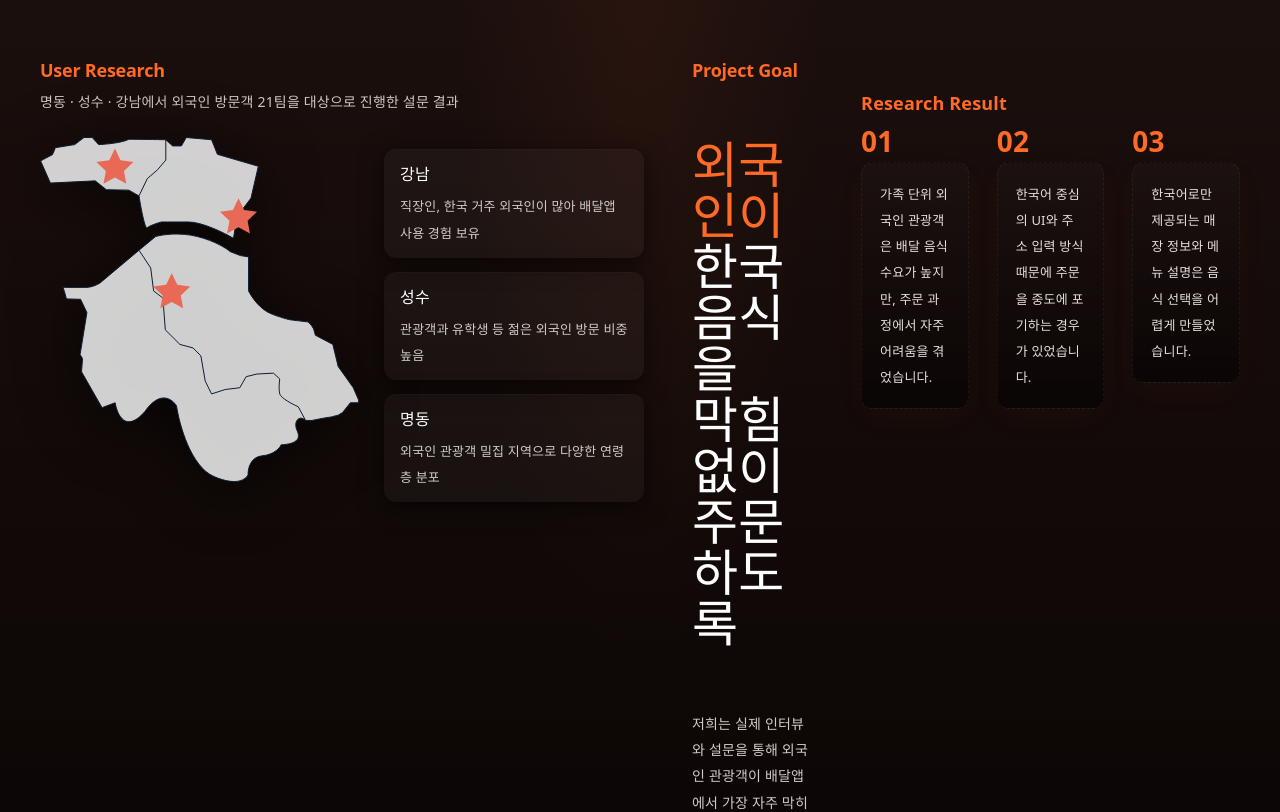
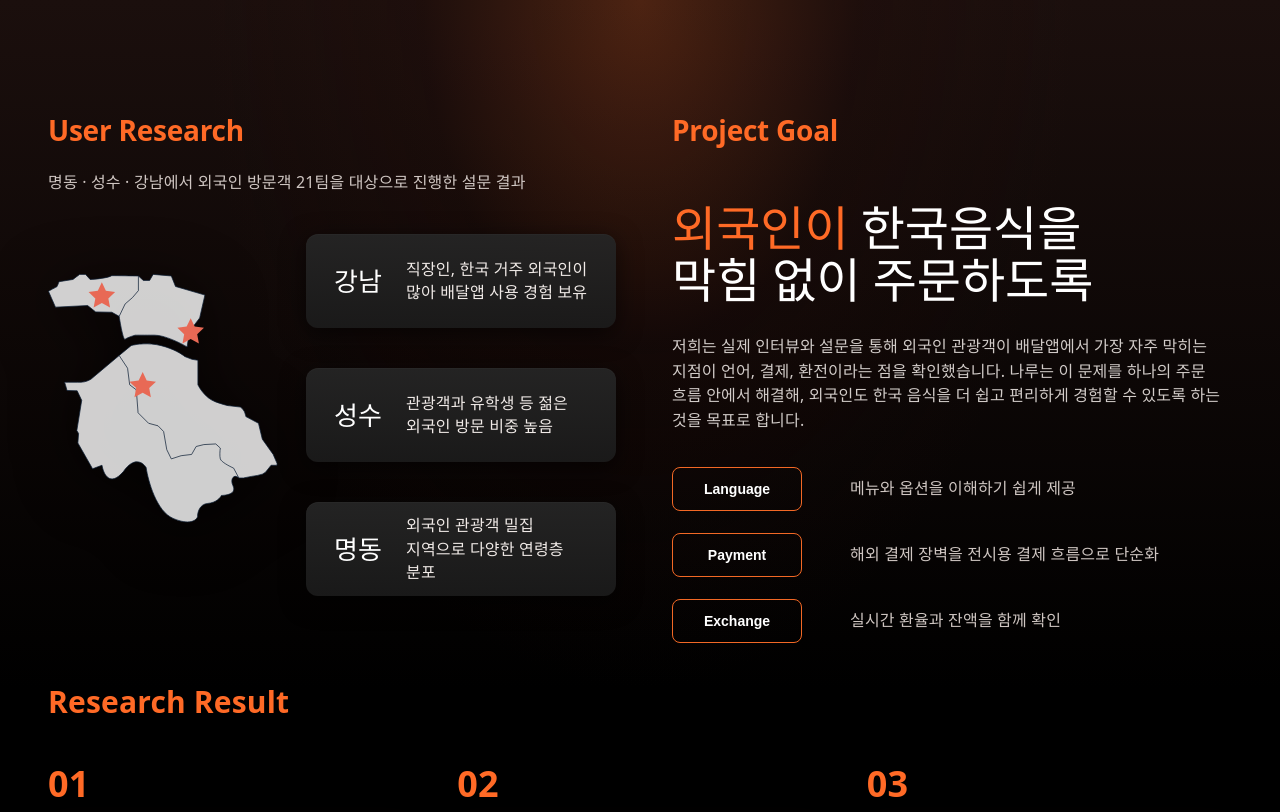
Before and after one commit to 2026-Naru/Naru_Homepage, a React (Vite) app in the folder homepage/: page /research in a window 1280 px wide. Shown: the top 812 px of the page. Built offline with nearby package versions, Linux system fonts and the light colour scheme; a web font is replaced by a local one.

Commit message:
새 스크롤 적용

```diff
--- a/homepage/src/pages/Research.css
+++ b/homepage/src/pages/Research.css
@@ -28,161 +28,342 @@
 
 .research{
 	min-height:100vh;
-	padding:60px 40px;
-	background: radial-gradient(ellipse at top, rgba(255,106,38,0.06) 0%, transparent 20%), linear-gradient(180deg, #1b0f0d 0%, #000 60%);
+	width:100vw;
+	margin-left:calc(50% - 50vw);
+	padding:114px clamp(72px, 5.6vw, 90px) 96px;
+	background:
+		radial-gradient(ellipse at top, rgba(255,106,38,0.22) 0%, rgba(42,13,8,0.2) 24%, transparent 48%),
+		linear-gradient(180deg, #1b0f0d 0%, #000 68%);
 	color:#fff;
+	overflow:hidden;
+	text-align:left;
+	box-sizing:border-box;
 }
 
 .research-inner{
-	max-width:1200px;
+	max-width:1420px;
 	margin:0 auto;
-	display:flex;
-	gap:48px;
-	align-items:flex-start;
+	display:grid;
+	grid-template-columns:minmax(0, 690px) minmax(0, 585px);
+	column-gap:clamp(72px, 8vw, 142px);
+	row-gap:42px;
+	align-items:start;
+	justify-content:space-between;
 }
 
-.leftsection, .rightsection{
-	flex:1;
+.leftsection,
+.rightsection,
+.resultsection{
+	opacity:0;
+	transform:translateY(48px);
+	transition:
+		opacity 780ms ease,
+		transform 780ms cubic-bezier(0.22, 1, 0.36, 1);
+}
+
+.rightsection{
+	transition-delay:140ms;
+}
+
+.resultsection{
+	grid-column:1 / -1;
+	transition-delay:260ms;
+}
+
+.map-img,
+.area-item,
+.result-item,
+.feature-item{
+	opacity:0;
+	transform:translateY(28px);
+	transition:
+		opacity 700ms ease,
+		transform 700ms cubic-bezier(0.22, 1, 0.36, 1);
 }
 
 .section-title{
 	color:var(--accent);
-	font-size:18px;
+	font-size:28px;
 	margin:0 0 8px 0;
-	font-weight:700;
+	font-weight:800;
+	line-height:1.15;
 }
 
 .section-sub{
 	color:var(--muted);
-	margin:0 0 22px 0;
-	font-size:14px;
+	margin:24px 0 0 0;
+	font-size:16px;
+	font-weight:500;
+	line-height:1.5;
 }
 
 .map-title{
 	display:flex;
-	gap:24px;
+	gap:56px;
 	align-items:flex-start;
+	margin-top: 80px;
 }
 
 .map-img{
-	width:320px;
+	width:264px;
 	height:auto;
 	filter: drop-shadow(0 10px 30px rgba(0,0,0,0.8));
+	flex:0 0 auto;
 }
 
 .area-list{
 	display:flex;
 	flex-direction:column;
-	gap:14px;
-	margin-top:12px;
+	gap:40px;
+	margin-top:-40px;
 }
 
 .area-item{
-	background: rgba(255,255,255,0.03);
+	display:grid;
+	grid-template-columns:88px 1fr;
+	align-items:center;
+	width:376px;
+	min-height:94px;
+	background: linear-gradient(180deg, rgba(37,37,37,0.94), rgba(27,27,27,0.92));
 	border-radius:12px;
-	padding:12px 16px;
+	padding:0 32px 0 40px;
 	box-shadow: 0 6px 24px rgba(0,0,0,0.6), inset 0 1px 0 rgba(255,255,255,0.02);
-	min-width:260px;
+	box-sizing:border-box;
 }
+
+.area-item:nth-child(1){ transition-delay:220ms; }
+.area-item:nth-child(2){ transition-delay:320ms; }
+.area-item:nth-child(3){ transition-delay:420ms; }
 
 .area-name{
 	margin:0;
-	font-size:16px;
+	font-size:31px;
 	color:#fff;
 	font-weight:800;
+	line-height:1;
 }
 
 .area-desc{
-	margin:6px 0 0 0;
-	font-size:13px;
-	color:#d0cbc8;
+	margin:0;
+	font-size:16px;
+	color:#f0eae7;
+	font-weight:500;
+	line-height:1.45;
+	word-break:keep-all;
 }
 
 .research-result-heading{
 	color:var(--accent);
-	margin-top:30px;
-	margin-bottom:12px;
-	font-size:18px;
+	margin:0 0 46px;
+	font-size:30px;
+	font-weight:800;
+	line-height:1.15;
 }
 
 .result-list{
-	display:flex;
-	gap:28px;
-	margin-top:12px;
+	display:grid;
+	grid-template-columns:repeat(3, minmax(0, 370px));
+	justify-content:space-between;
+	gap:44px;
 }
 
 .result-item{
-	flex:1;
+	width:100%;
 }
+
+.result-item:nth-child(1){ transition-delay:520ms; }
+.result-item:nth-child(2){ transition-delay:620ms; }
+.result-item:nth-child(3){ transition-delay:720ms; }
 
 .result-num{
 	color:var(--accent);
-	font-size:28px;
+	font-size:36px;
 	font-weight:900;
-	margin-bottom:8px;
+	margin-bottom:14px;
+	line-height:1;
 }
 
 .result-box{
-	padding:18px;
+	display:flex;
+	align-items:center;
+	justify-content:center;
+	min-height:94px;
+	padding:18px 32px;
 	border-radius:12px;
 	background: linear-gradient(180deg, rgba(255,255,255,0.02), rgba(0,0,0,0.45));
 	border: 1px dashed rgba(255,255,255,0.06);
 	box-shadow: 0 10px 30px rgba(255,90,10,0.04);
 	color:#e6dfdc;
-	font-size:13px;
+	font-size:16px;
+	font-weight:500;
+	line-height:1.35;
+	text-align:center;
+	word-break:keep-all;
+	box-sizing:border-box;
 }
 
 .rightsection .section-title{ /* reuse */ }
 
 .goal{
     font-family: 'PartialSans';
-	font-size:50px;
-	line-height:1.02;
-	margin:60px 0;
+	font-size:58px;
+	line-height:1.08;
+	margin:58px 0 26px;
 	font-weight:900;
+	color:#fff;
+	letter-spacing:0;
+	word-break:keep-all;
 }
 
 .orange{ color:var(--accent); }
 
 .goal-desc{
 	color:#d1cbc8;
-	max-width:520px;
-	font-size:14px;
-	margin-bottom:18px;
+	max-width:580px;
+	font-size:16px;
+	line-height:1.55;
+	margin-bottom:34px;
+	font-weight:500;
+	word-break:keep-all;
 }
 
 .feature-list{
 	display:flex;
-	gap:18px;
-	margin-top:16px;
+	gap:22px;
+	margin-top:0;
 	flex-direction:column;
 }
 
 .feature-item{
 	display:flex;
 	align-items:center;
-	gap:12px;
+	gap:48px;
+}
+
+.feature-item:nth-child(1){ transition-delay:500ms; }
+.feature-item:nth-child(2){ transition-delay:600ms; }
+.feature-item:nth-child(3){ transition-delay:700ms; }
+
+.research--visible .leftsection,
+.research--visible .rightsection,
+.research--visible .resultsection,
+.research--visible .map-img,
+.research--visible .area-item,
+.research--visible .result-item,
+.research--visible .feature-item{
+	opacity:1;
+	transform:translateY(0);
 }
 
 .feature-btn{
 	background:transparent;
 	color:#fff;
 	border:1px solid rgba(255,110,40,0.95);
-	padding:10px 16px;
+	width:130px;
+	height:44px;
+	padding:0 16px;
 	border-radius:8px;
 	font-weight:800;
 	cursor:pointer;
+	font-size:14px;
 }
 
 .feature-desc{
 	color:#cfc6c2;
 	margin:0;
-	font-size:13px;
+	font-size:16px;
+	line-height:1.35;
+	font-weight:500;
+}
+
+@media (max-width:1280px){
+	.research{
+		padding-inline:48px;
+	}
+
+	.research-inner{
+		grid-template-columns:1fr 1fr;
+		column-gap:56px;
+	}
+
+	.map-title{
+		gap:28px;
+	}
+
+	.map-img{
+		width:230px;
+	}
+
+	.area-item{
+		width:310px;
+		grid-template-columns:72px 1fr;
+		padding-inline:28px;
+	}
+
+	.area-name{
+		font-size:26px;
+	}
+
+	.goal{
+		font-size:48px;
+	}
+
+	.result-list{
+		grid-template-columns:repeat(3, minmax(0, 1fr));
+	}
 }
 
 @media (max-width:980px){
-	.research-inner{ flex-direction:column; }
-	.map-img{ width:260px; }
-	.goal{ font-size:28px; }
-	.result-list{ flex-direction:column; }
+	.research{
+		padding:72px 24px;
+	}
+
+	.research-inner{
+		grid-template-columns:1fr;
+		row-gap:48px;
+	}
+
+	.resultsection{
+		grid-column:auto;
+	}
+
+	.map-title{
+		flex-direction:column;
+	}
+
+	.area-list{
+		width:100%;
+		margin-top:0;
+		gap:16px;
+	}
+
+	.area-item{
+		width:100%;
+	}
+
+	.map-img{
+		width:min(280px, 100%);
+	}
+
+	.goal{
+		font-size:38px;
+	}
+
+	.result-list{
+		grid-template-columns:1fr;
+	}
 }
+
+@media (prefers-reduced-motion: reduce){
+	.leftsection,
+	.rightsection,
+	.resultsection,
+	.map-img,
+	.area-item,
+	.result-item,
+	.feature-item{
+		opacity:1;
+		transform:none;
+		transition:none;
+	}
+}
```
